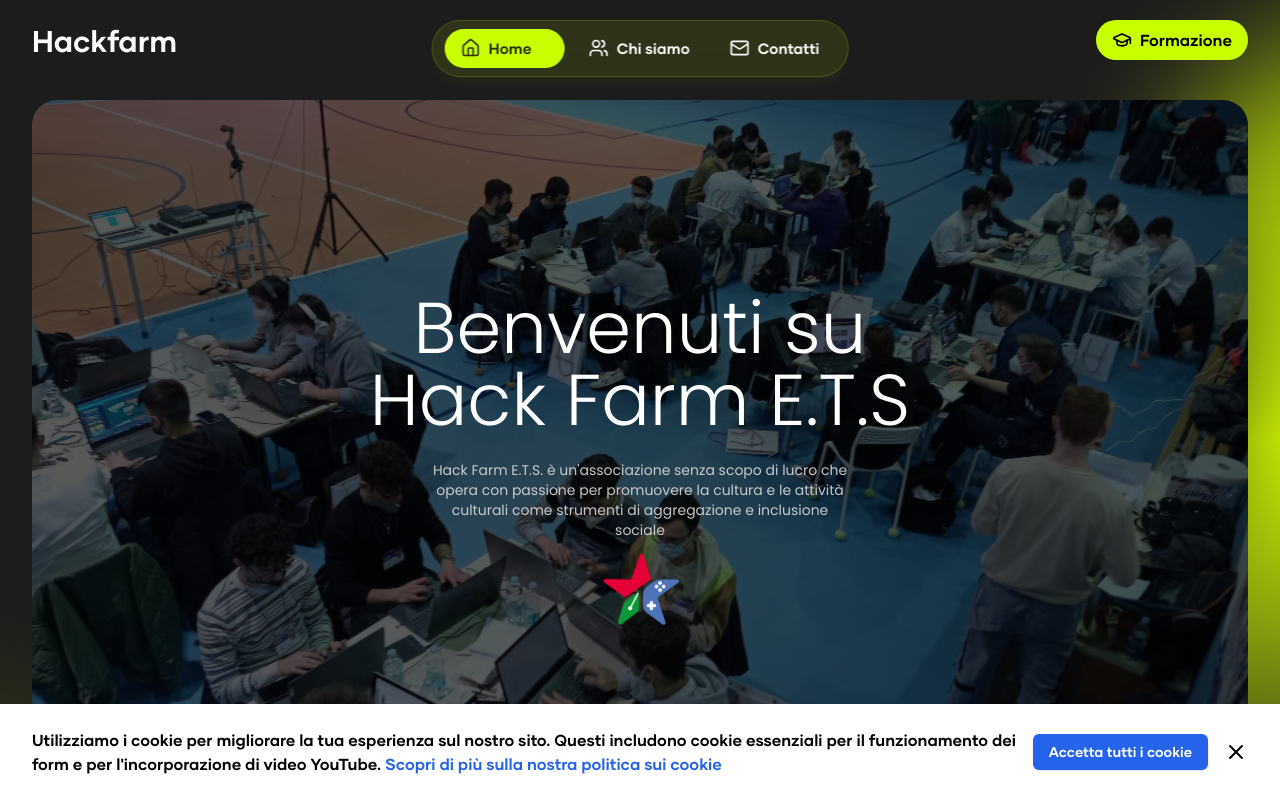
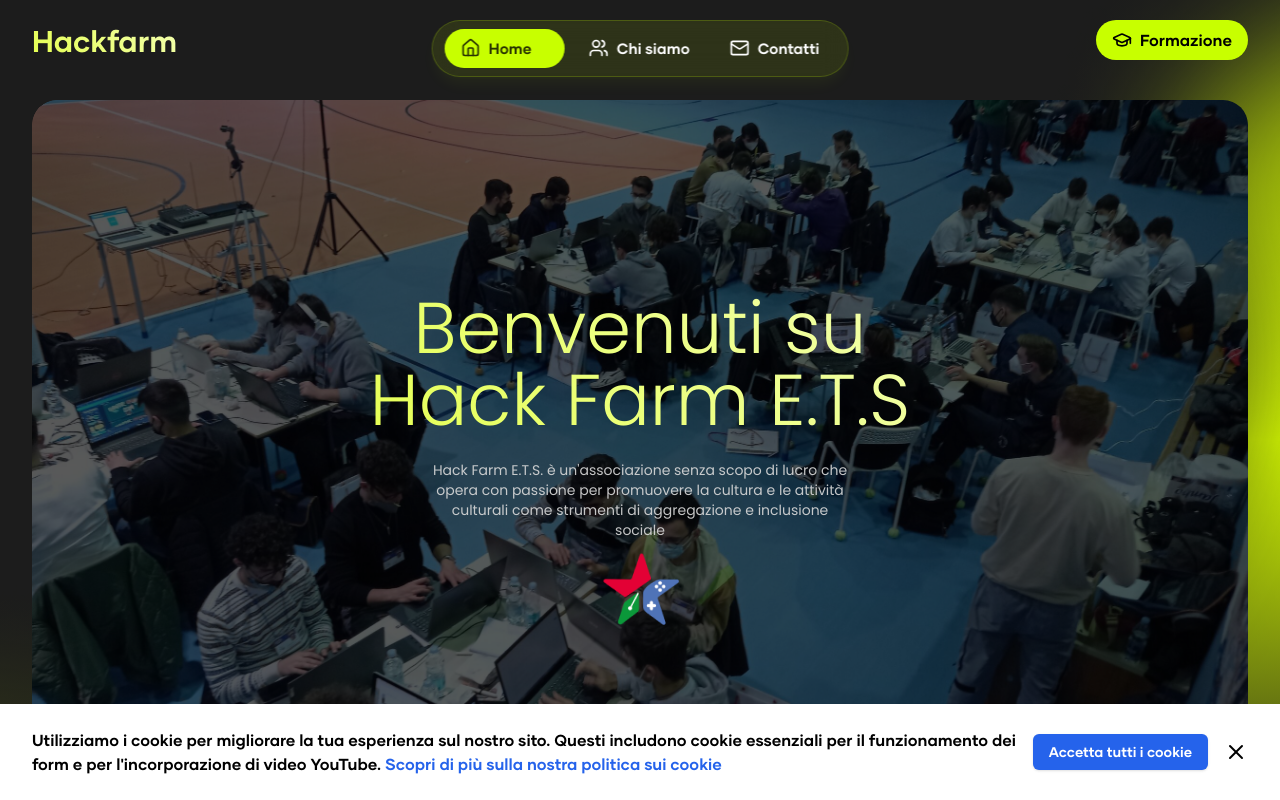
Before and after one commit to gerardonastri/hackfarm, a Next.js app: page / in a window 1280 px wide. Shown: the top 800 px of the page. Built offline with nearby package versions, Linux system fonts and the light colour scheme.

Commit message:
gradient

```diff
--- a/app/globals.css
+++ b/app/globals.css
@@ -4,6 +4,11 @@
 
 * {
   transition: all 0.2s ease;
+}
+
+:root{
+  --gradient: linear-gradient(45deg, #D9FF00, #FFFFFF);
+
 }
 
 body {
@@ -38,3 +43,20 @@
 .nextjs-toast-errors{
   display: none;
 }
+
+
+/* GRADIENT  */
+@keyframes gradient {
+  0% { background-position: 0% 50%; }
+  50% { background-position: 100% 50%; }
+  100% { background-position: 0% 50%; }
+}
+
+.gradient-title{
+  background: var(--gradient);
+  -webkit-background-clip: text;
+  background-clip: text;
+  -webkit-text-fill-color: transparent;
+  animation: gradient 8s linear infinite;
+  background-size: 300%;
+}
--- a/components/Hero.tsx
+++ b/components/Hero.tsx
@@ -18,7 +18,7 @@
         {/* TEXT  */}
         <div className="absolute top-[20%] sm:top-[30%] left-[50%] translate-x-[-50%] z-10 flex gap-x-[80px]">
           <section className="flex flex-col items-center">
-            <h1 className="text-7xl text-center text-[#ffffff] font-secondary font-[300]">
+            <h1 className="gradient-title text-7xl text-center text-[#ffffff] font-secondary font-[300]">
               Benvenuti su Hack Farm E.T.S
             </h1>
             <p className="text-[#D9D9D9] opacity-90 md:max-w-[70%] mt-6 mb-2 text-center text-sm font-secondary">
--- a/components/layout/Navbar.tsx
+++ b/components/layout/Navbar.tsx
@@ -8,7 +8,7 @@
     <nav className="absolute top-5 px-[2rem] lg:left-0 w-full z-[50]">
       <div className="lg:max-w-[1600px] mx-auto flex items-center justify-between">
         <Link href="/" className="w-fit block">
-          <h2 className="text-white font-bold text-3xl">Hackfarm</h2>
+          <h2 className="text-white font-bold text-3xl gradient-title">Hackfarm</h2>
         </Link>
         <div className="flex items-center">
           <FixedBar />
```
